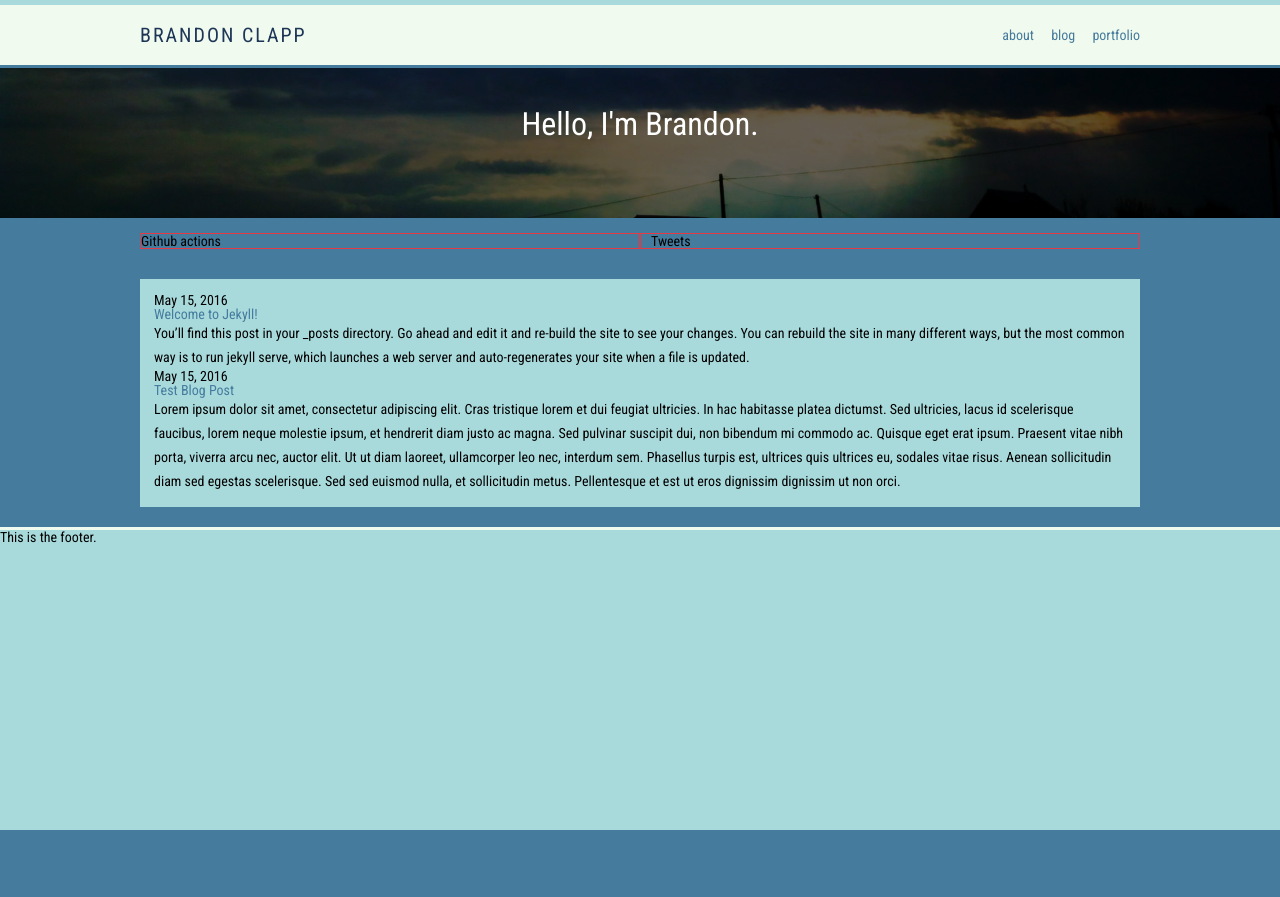
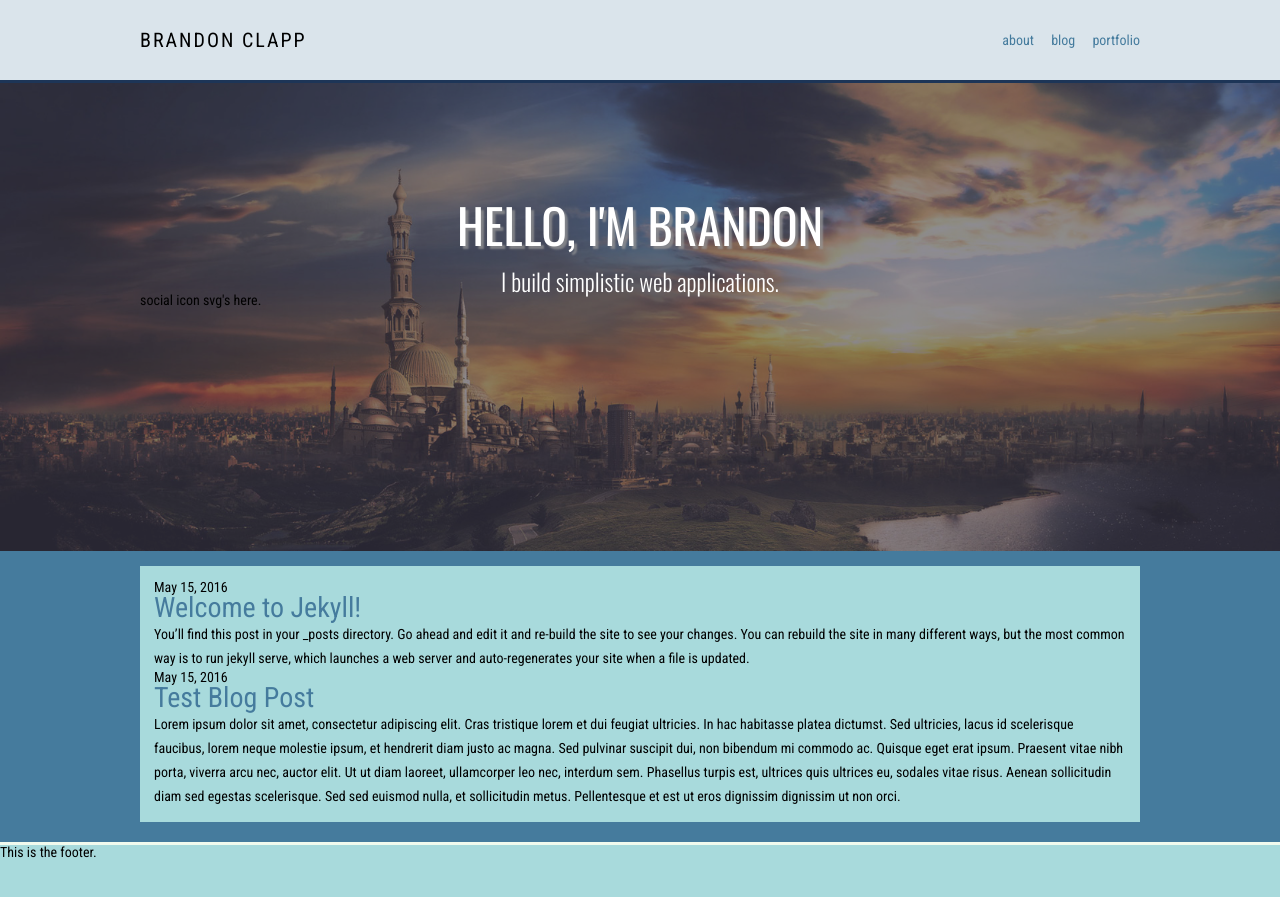
Before and after one commit to BrandonClapp/brandonclapp.github.io, a Jekyll site: the page built from index.html, in a window 1280 px wide and 1145 px high. Shown: the top 897 px of the window. Built offline with Jekyll 4.4.1, drawn with Linux system fonts in a browser that asks for light colours.

Commit message:
working on home layout

```diff
--- a/_includes/banners/home.html
+++ b/_includes/banners/home.html
@@ -1,5 +1,10 @@
 <div class="banner banner-home">
     <div class="banner-film">
-        <div class="greetings">Hello, I'm Brandon.</div>
+        <div class="greetings">Hello, I'm Brandon</div>
+        <div id="tagline">I build simplistic web applications.</div>
+
+        <div class="container">
+          social icon svg's here.
+        </div>
     </div>
 </div>
--- a/_sass/_banners.scss
+++ b/_sass/_banners.scss
@@ -1,27 +1,44 @@
-$banner-height: 150px;
+$banner-height: 470px;
 
 .banner {
-    // @extend %vertical-rhythm;
     margin-bottom: ($spacing-unit/2);
-  background-color: $color1;
-  border-top: 3px solid $color4;
+  // background-color: $color1;
+  // border-top: 3px solid $color4;
+  padding-top: 1px; // for collapsing margins
   height: $banner-height;
 
   .banner-film {
-      background: rgba(0, 0, 0, 0.6);
+      background: rgba(68,64,84, 0.6);
+      height: 479px;
       height: $banner-height;
   }
 }
 
 .banner-home {
-    background-image: url('/assets/images/sky2.jpg');
+    background-image: url('/assets/images/banner1.jpg');
     background-size: cover;
-    background-position: left bottom;
+    background-position: left center;
 
     .greetings {
-        font-size: 32px;
+      font-family: 'Oswald', sans-serif;
+        font-size: 48px;
+        text-transform: uppercase;
         color: white;
         text-align: center;
-        padding-top: 40px;
+        padding-top: 120px;
+        text-shadow: 3px 3px 2px rgba(150, 150, 150, 0.75);
+    }
+
+    #tagline {
+      font-family: 'Oswald', sans-serif;
+      font-weight: 200;
+      font-size: 24px;
+      color: white;
+      text-align: center;
+      padding-top: 20px;
+    }
+
+    #banner-widgets {
+
     }
 }
--- a/_sass/_base.scss
+++ b/_sass/_base.scss
@@ -5,7 +5,15 @@ body {
     color: #000;
     font-weight: 400;
     background-color: $color4;
+    margin-top: 80px;
 }
+
+h1 { font-size: 32px; }
+h2 { font-size: 28px; }
+h3 { font-size: 24px; }
+h4 { font-size: 20px; }
+h5 { font-size: 18px; }
+h6 { font-size: 16px; }
 
 p {
     line-height: 24px;
@@ -39,6 +47,36 @@ a {
     box-sizing: border-box;
 }
 
+.panel {
+  // background-color: $color3;
+  border-radius: 3px;
+  border: 2px solid white;
+
+  .panel-header {
+    //background-color: $color2;
+
+    h2 {
+      //font-family: 'Oswald', sans-serif;
+      font-size: 20px;
+      font-weight: 400;
+      padding: 10px;
+      letter-spacing: .03em;
+    }
+  }
+
+  .panel-body {
+    padding: 15px;
+  }
+}
+
+.transparent {
+  background: rgba(0,0,0,0.4);
+}
+
+.transparent-inverse {
+  background: rgba(255,255,255,0.6);
+}
+
 .page {
     background-color: lighten($color4, 0%);
     .content {
--- a/_sass/_layout.scss
+++ b/_sass/_layout.scss
@@ -1,10 +1,14 @@
 /* Header */
 
 .site-header {
-  background-color: $color2;
-  $header-height: 60px;
+  background: rgba(255,255,255, 0.8);
+  $header-height: 80px;
   height: $header-height;
-  border-top: 5px solid $color3;
+  position: fixed;
+  left: 0;
+  right: 0;
+  top: 0;
+  border-bottom: 3px solid $color-borders;
 
   .logo {
       $logo-font-size: 20px;
@@ -16,7 +20,7 @@
       float: left;
 
       a {
-        color: $color-borders;
+        color: black;
       }
   }
 
@@ -38,18 +42,22 @@
   }
 }
 
+#banner-widgets {
+  margin-top: 80px;
+}
+
 .container {
     max-width: $content-width;
     margin: 0 auto;
 }
 
 .github-list {
-    border: 1px solid $color1;
+    // border: 1px solid $color1;
     padding-right: 10px;
 }
 
 .twitter-list {
-    border: 1px solid $color1;
+    // border: 1px solid $color1;
     padding-left: 10px;
 }
 
--- a/index.html
+++ b/index.html
@@ -2,17 +2,6 @@
 layout: default
 banner: home
 ---
-
-<div class="container">
-    <div class="github-list col-6 pull-left">
-        Github actions
-    </div>
-
-    <div class="twitter-list col-6 pull-left">
-        Tweets
-    </div>
-    <div class="clearfix"></div>
-</div>
 
 <div class="content">
     <ul class="post-list">
```
Also changed, not shown: assets/images/homebanner.jpg (added), 4 other files.
